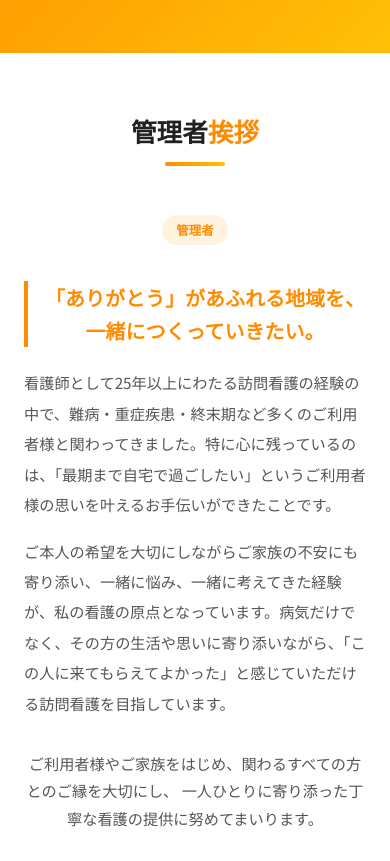
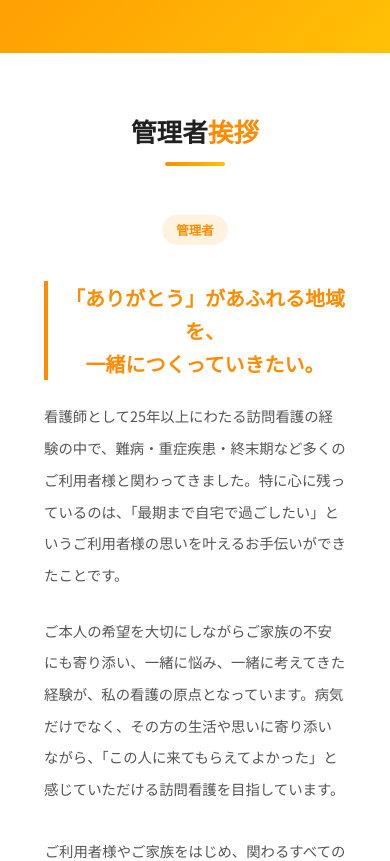
Before and after one commit to sunx-co-ltd/sunx-website, a plain HTML site: page about.html in a window 390 px wide. Shown: the part 239-1100 px from the top of the page. Drawn offline with Linux system fonts and the light colour scheme.

Commit message:
Improve manager message layout for mobile - add padding and optimize typography

```diff
--- a/about.html
+++ b/about.html
@@ -92,18 +92,18 @@
       <span class="section-divider"></span>
 
       <div class="msg-grid" style="margin-top:3rem;">
-        <div class="msg-body" style="max-width:700px; margin:0 auto; text-align:center;">
+        <div class="msg-body" style="max-width:650px; margin:0 auto; text-align:center; padding:0 20px;">
           <span class="role-tag">管理者</span>
           <blockquote class="msg-quote">
             「ありがとう」があふれる地域を、<br>一緒につくっていきたい。
           </blockquote>
-          <p style="text-align:left; line-height:2.0; font-size:clamp(0.95rem, 2vw, 1rem);">
+          <p style="text-align:left; line-height:2.2; font-size:clamp(0.9rem, 1.8vw, 0.98rem); margin-bottom:1.5rem;">
             看護師として25年以上にわたる訪問看護の経験の中で、難病・重症疾患・終末期など多くのご利用者様と関わってきました。特に心に残っているのは、「最期まで自宅で過ごしたい」というご利用者様の思いを叶えるお手伝いができたことです。
           </p>
-          <p style="text-align:left; line-height:2.0; font-size:clamp(0.95rem, 2vw, 1rem);">
+          <p style="text-align:left; line-height:2.2; font-size:clamp(0.9rem, 1.8vw, 0.98rem); margin-bottom:1.5rem;">
             ご本人の希望を大切にしながらご家族の不安にも寄り添い、一緒に悩み、一緒に考えてきた経験が、私の看護の原点となっています。病気だけでなく、その方の生活や思いに寄り添いながら、「この人に来てもらえてよかった」と感じていただける訪問看護を目指しています。
           </p>
-          <p style="text-align:center; line-height:1.8; margin-top:2rem; font-size:clamp(0.95rem, 2vw, 1rem);">
+          <p style="text-align:center; line-height:2.0; margin-top:2rem; font-size:clamp(0.9rem, 1.8vw, 0.98rem);">
             ご利用者様やご家族をはじめ、関わるすべての方とのご縁を大切にし、<br class="hide-mobile">
             一人ひとりに寄り添った丁寧な看護の提供に努めてまいります。
           </p>
```
